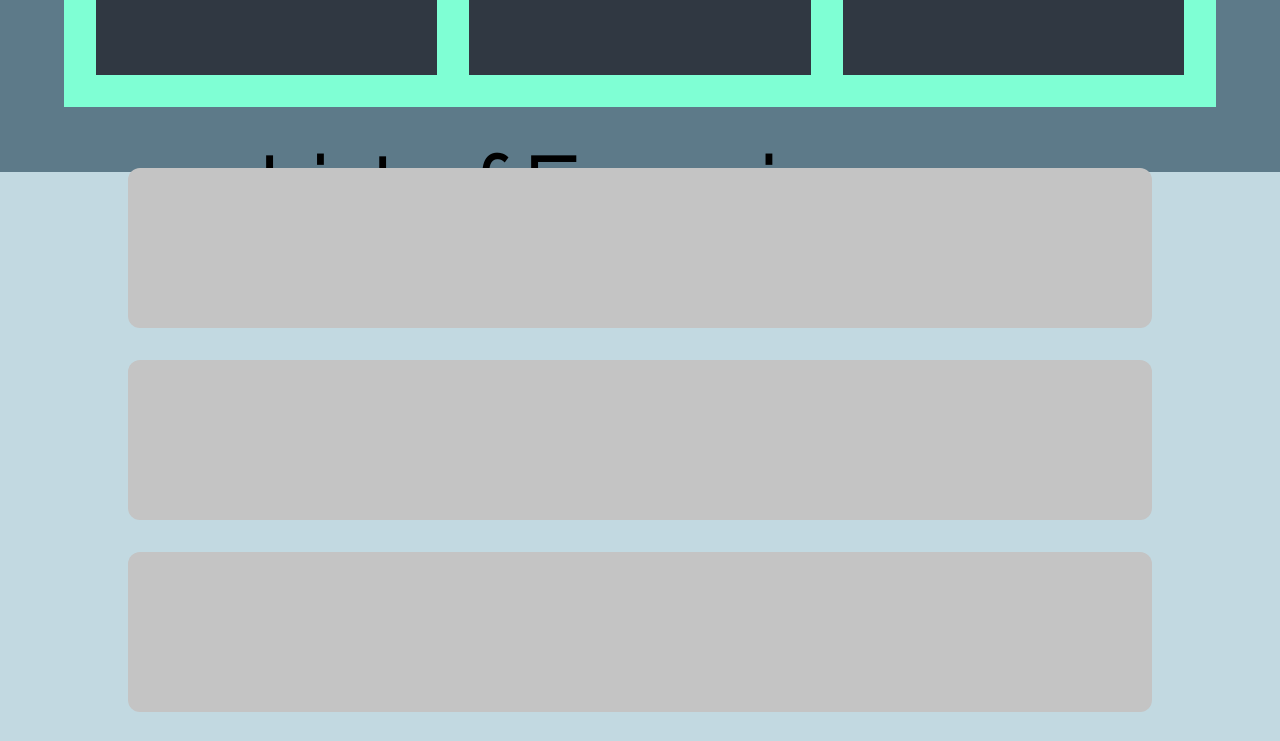
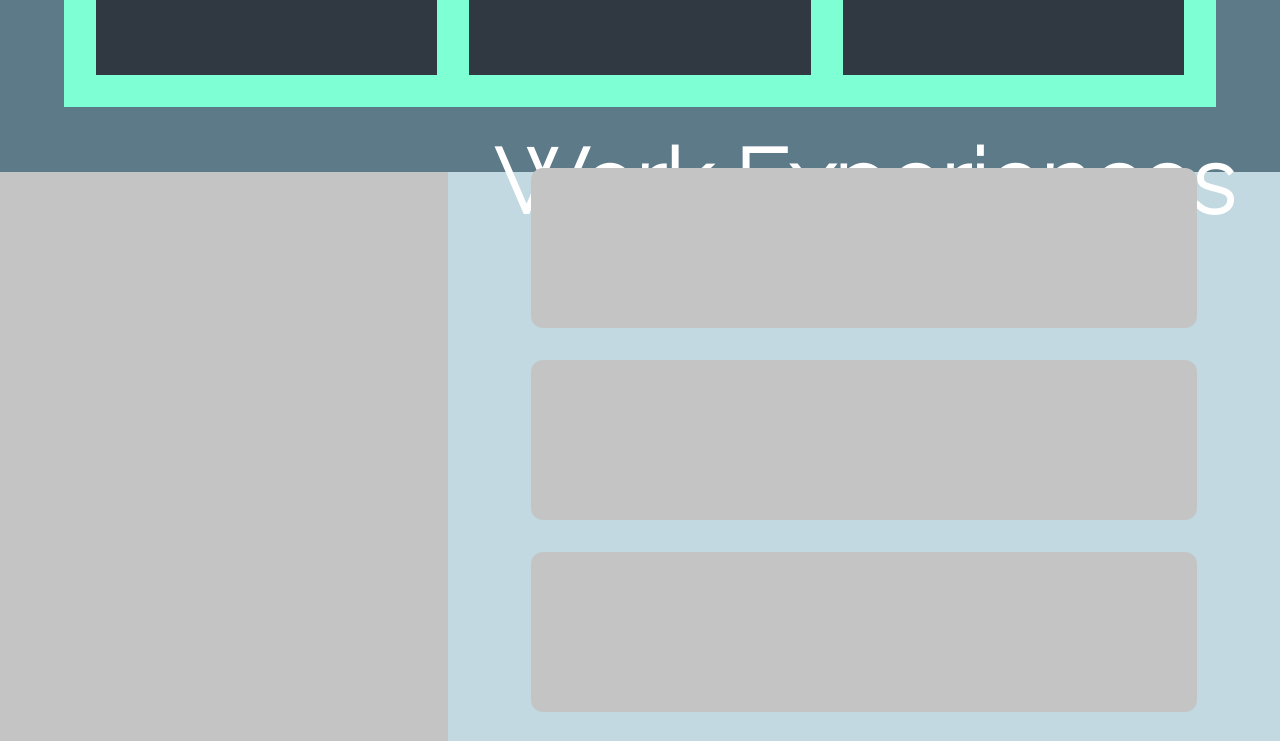
Before and after one commit to ganmany5288/portfoliowebsite, a Gatsby site: page / in a window 1280 px wide. Shown: the part 1428-2169 px from the top of the page. Built offline with nearby package versions, Linux system fonts and the light colour scheme; Gatsby itself is replaced by a stand-in of ours.

Commit message:
Experience container done

```diff
--- a/src/components/body/Experience/experience.css
+++ b/src/components/body/Experience/experience.css
@@ -1,10 +1,27 @@
+.exp-container-container{
+    /* background-color: red; */
+    display: flex;
+    flex-direction: row;
+    justify-content: center;
+    height: 100vh;
+    width: 100%;
+}
+
 .experience-container{
     background-color: #c2d9e1;
     display: flex;
     flex-direction: column;
     justify-content: center;
     height: 100vh;
-    width: 100%;
+    width: 65%;
+
+}
+
+.picture-container{
+    height: 100vh;
+    width: 35%;
+    background-color: #c4c4c4;
+    display: flex;
 
 }
 
@@ -18,7 +35,7 @@
 .word-container > h1{
     margin-top: 2%;
     font-size: 90px;
-    /* color: white; */
+    color: white;
 }
 
 
--- a/src/components/body/Experience/experience.js
+++ b/src/components/body/Experience/experience.js
@@ -3,9 +3,13 @@
 
 function Experience(){
     return(
+        <div className='exp-container-container'>
+            <div className='picture-container'>
+                {/* <h1>Hello There</h1> */}
+            </div>
             <div className='experience-container'>
                 <div className='word-container'>
-                <h1>List of Experiences</h1>
+                    <h1>Work Experiences</h1>
                 </div>
                 <div className='list-of-experiences'>
                     <div className='experience-grid'>
@@ -14,7 +18,7 @@
                         <div className='experience'></div>
                         <div className='experience'></div>
                         <div className='experience'></div>
-                    {/* <div className='experience'></div> */}
+                    </div>
                 </div>
             </div>
         </div>
```
Lines whose indentation alone changed are shown as unchanged.
